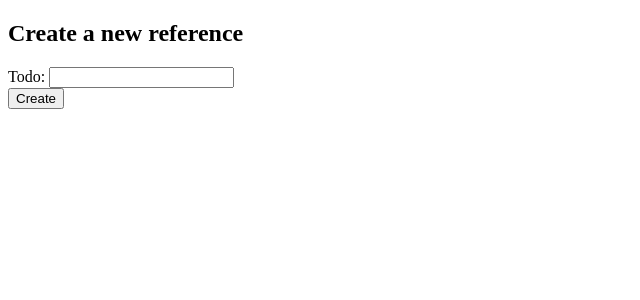
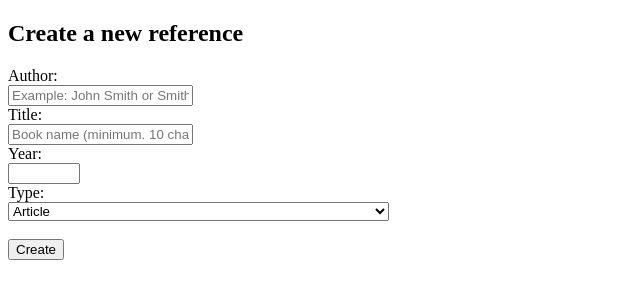
Before and after one commit to kortekoski/ohtuminiprojekti, a Flask app: page /new_reference in a window 1280 px wide. Shown: the top 300 px of the page, without its empty margins (0-640 px from the left). Run offline with Flask 3, Linux system fonts and the light colour scheme.

Commit message:
Add form for creating new references

```diff
--- a/src/templates/new_reference.html
+++ b/src/templates/new_reference.html
@@ -8,19 +8,33 @@ Create a new reference
 
 <h2>Create a new reference</h2>
 
-<form action="/create_todo" method="post">
-  {% with messages = get_flashed_messages() %}
-    {% if messages %}
-      <ul>
-      {% for message in messages %}
-        <li>{{ message }}</li>
-      {% endfor %}
-      </ul>
-    {% endif %}
-  {% endwith %}
-  <label for="content">Todo:</label>
-  <input type="text" name="content">
-  <br>
+<form action="/create_reference" method="post">
+  <label for="author">Author:</label><br>
+  <input type="text" id="author" name="author" required placeholder="Example: John Smith or Smith, John"><br>
+
+  <label for="title">Title:</label><br>
+  <input type="text" id="title" name="title" required minlength="10" placeholder="Book name (minimum. 10 characters)"><br>
+
+  <label for="year">Year:</label><br>
+  <input type="number" id="year" name="year" required min="1000" max="9999"><br>
+  <label for="reftype">Type:</label><br>
+  <select id="reftype" name="reftype">
+    <option value="article">Article</option>
+    <option value="book">Book</option>
+    <option value="booklet">Booklet</option>
+    <option value="conference">Conference</option>
+    <option value="inbook">Inbook</option>
+    <option value="incollection">Works published in a book (incollection)</option>
+    <option value="inproceedings">Papers published in conference proceedings (inproceedings)</option>
+    <option value="manual">Manual</option>
+    <option value="mastersthesis">Masters thesis</option>
+    <option value="misc">Misc</option>
+    <option value="phdthesis">PhD thesis</option>
+    <option value="proceedings">Proceedings</option>
+    <option value="techreport">Techreport</option>
+    <option value="unpublished">Unpublished</option>
+    </select>
+  <br><br>
   <button type="submit">
     Create
   </button>
```
